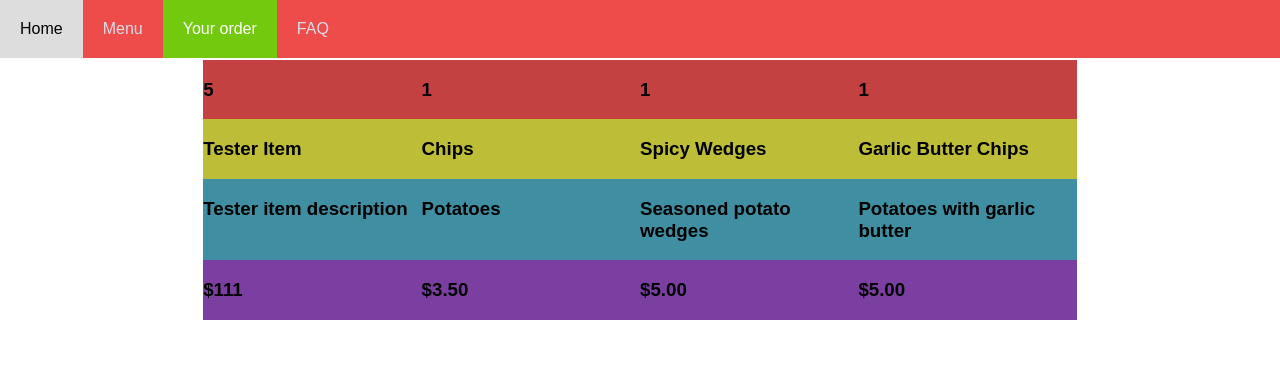
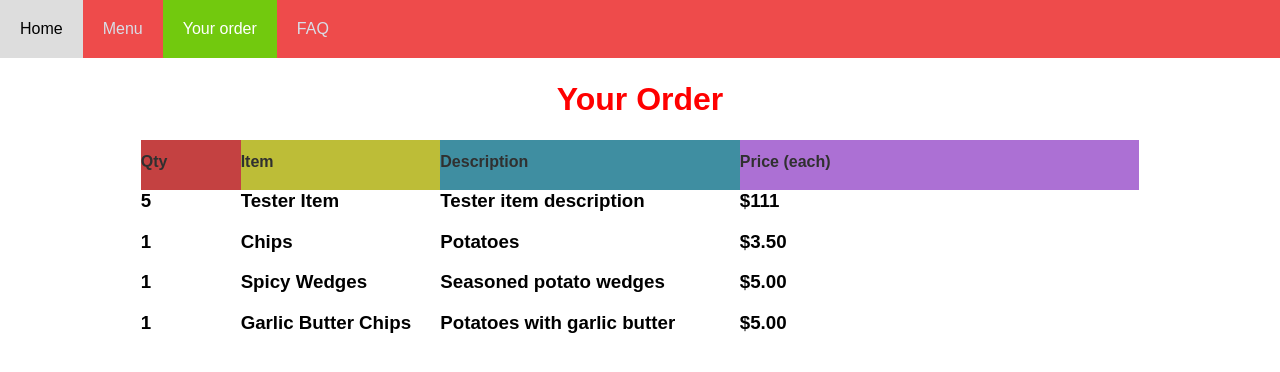
Before and after one commit to sophiayli/Sophia_webapp, a Flask app: page /orders in a window 1280 px wide. Shown: the top 372 px of the page. Run offline with Flask 2, Linux system fonts and the light colour scheme; data comes from the database, SQL or seed files in the repository; both versions use the stored data as it was after the commit.

Commit message:
display items (+ its infor) with corresponding quantities in a row
Also added 'headings' for each column

```diff
--- a/static/stickymenu.css
+++ b/static/stickymenu.css
@@ -167,32 +167,48 @@ th {
 }
 
 .row{
-  width: 70%;
+  width: 80%;
   flex-wrap: wrap;
-  justify-content: stretch-auto;
   display:flex;
   margin:auto;
-  border:rgb(48, 48, 0)
+  border:rgb(48, 48, 0);
 }
 
+.column{
+  border-bottom: #333;
+}
 
-#Quantity{
-  width:25%;
+.Quantity{
+  width:10%;
   background: rgb(196, 65, 65);
+  height: 50px;
+  margin: auto;
 }
-#Item{
-  width:25%;
+
+.Item{
+  width:20%;
   background: rgb(189, 189, 55);
+  height: 50px;
+  margin: auto;
 }
-#Description{
-  width:25%;
+
+.Description{
+  width:30%;
   background:rgb(63, 142, 161);
+  height: 50px;
+  margin: auto;
+
 }
-#Price{
-  width:25%;
-  background: rgb(122, 63, 161);
+
+.Price{
+  width:40%;
+  background:rgb(172, 112, 212);
+  height: 50px;
+  margin: auto;
 }
+
 /* making content in a container flex*/
+
 @media only screen and (min-width: 200px) and (max-width: 500px){
   .container{
     width: 350px;
@@ -202,8 +218,6 @@ th {
     margin: 10px;
   }
 
-  .td{
 
-  }
 
 }
--- a/templates/order.html
+++ b/templates/order.html
@@ -20,32 +20,46 @@
       <a href="http://127.0.0.1:5000/faq">FAQ</a>
     </div>
   <div class="content">
+  <h1>Your Order</h1>
+<div class = 'row'>
 
-<div class = 'row'>
+<div class ="Quantity">
+  <h2>Qty</h2>
   {% for item in count%}
-  <div id = "Quantity">
+    <div class = "column">
       <h3>{{item[1]}}</h3>
     </div>
 {% endfor %}
+</div>
 
+<div class ="Item">
+  <h2>Item</h2>
   {% for item in distinct%}
-    <div id ="Item">
+      <div class = "column">
         <h3>{{ item [1] }}</h3>
       </div>
   {% endfor %}
+</div>
 
+<div class ="Description">
+  <h2>Description</h2>
   {% for item in distinct%}
-    <div id ="Description">
+      <div class = "column">
         <h3>{{ item [2] }}</h3>
       </div>
   {% endfor %}
+</div>
 
+
+<div class ="Price">
+  <h2>Price (each)</h2>
   {% for item in distinct%}
-    <div id ="Price">
+    <div class = "column">
         <h3>{{ item [3] }}</h3>
       </div>
       {% endfor %}
     </div>
+
 
       <!--<tr class ="hover table-styling">
         <h1>YOUR ITEMS</h1>
```
Also changed, not shown: sophia_webapp.db. Lines whose indentation alone changed are shown as unchanged.
